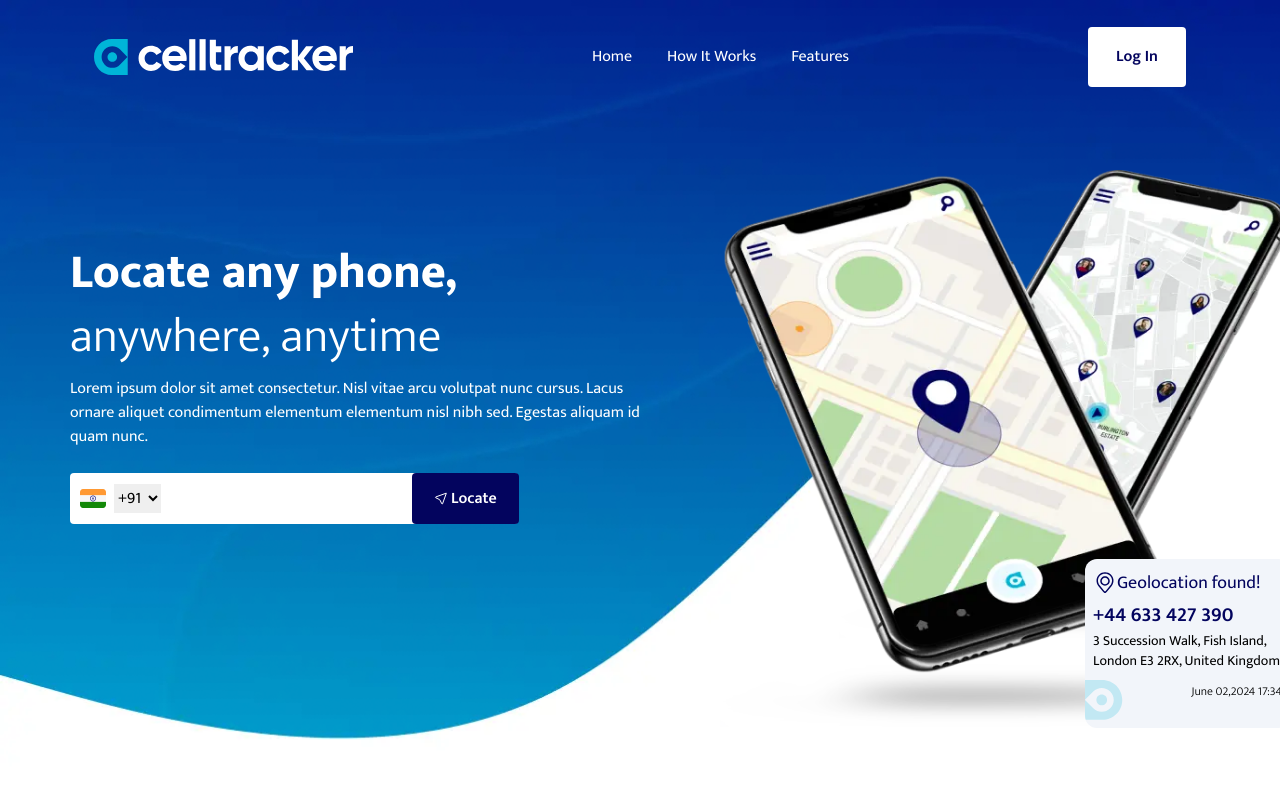
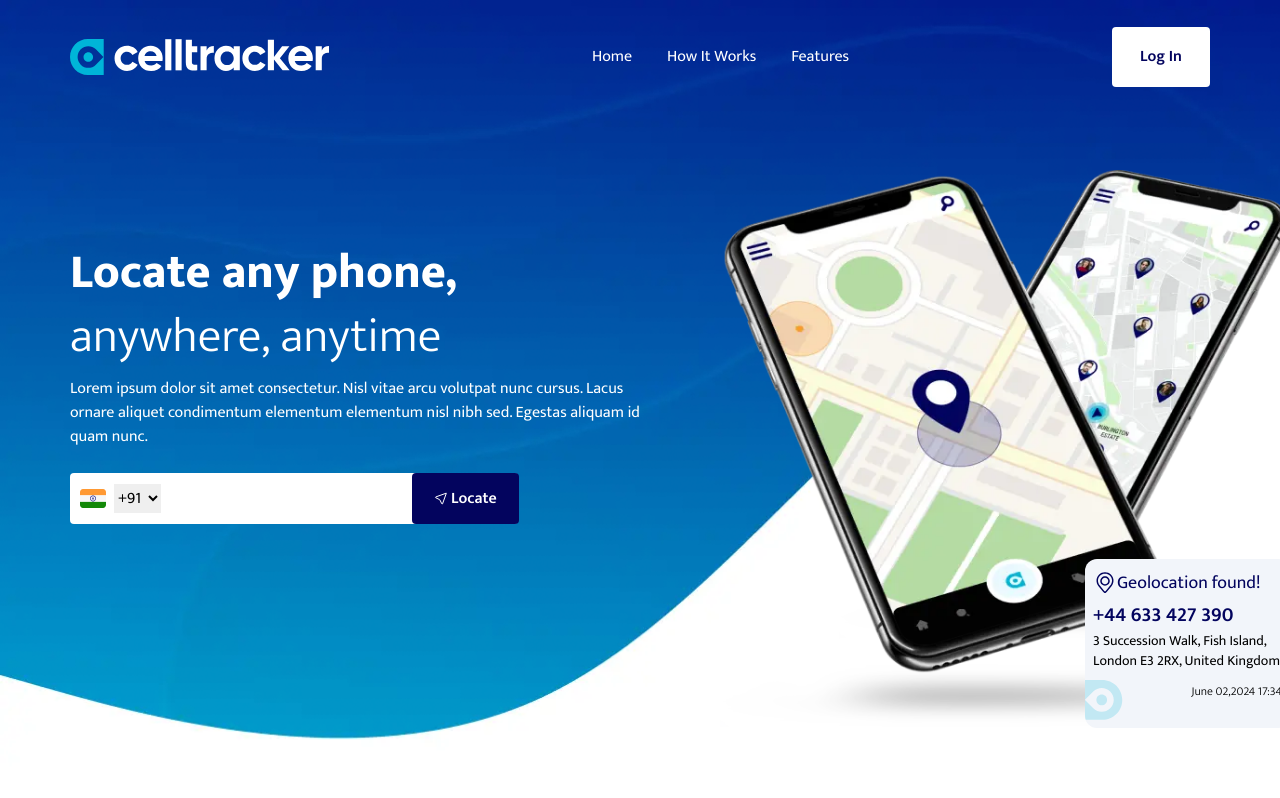
Before and after one commit to Deepak-Maan/CellTracker, a React (Create React App) app: page /landing in a window 1280 px wide. Shown: the top 798 px of the page. Built offline with nearby package versions, Linux system fonts and the light colour scheme.

Commit message:
modified landing nav

```diff
--- a/src/components/landing/LandingHero.jsx
+++ b/src/components/landing/LandingHero.jsx
@@ -26,15 +26,14 @@
     <div>
       <div className="container mx-auto px-6 md:px-3 max-w-[1164px]">
         <nav>
-          <div className="max-w-[1164px] md:px-6  mx-auto pt-[27px]">
+          <div className="max-w-[1164px]  mx-auto pt-[27px]">
             <div className="flex justify-between items-center">
               <a href="/" className="relative z-[4]" aria-label="logo">
                 {navBar ? <Logo2 /> : <Logo />}
               </a>
               <ul
-                className={`flex items-center gap-[35px] duration-300 max-md:fixed max-md:w-full max-md:h-full max-md:justify-start max-md:pt-[121px] max-md:flex-col max-md:z-[3] max-md:top-0 max-md:left-[-105%] max-md:p-[30px] max-md:bg-white ${
-                  navBar && "!left-0"
-                }`}
+                className={`flex items-center gap-[35px] duration-300 max-md:fixed max-md:w-full max-md:h-full max-md:justify-start max-md:pt-[121px] max-md:flex-col max-md:z-[3] max-md:top-0 max-md:left-[-105%] max-md:p-[30px] max-md:bg-white ${navBar && "!left-0"
+                  }`}
               >
                 {navLandingData.map((data, index) => (
                   <li key={index}>
```
